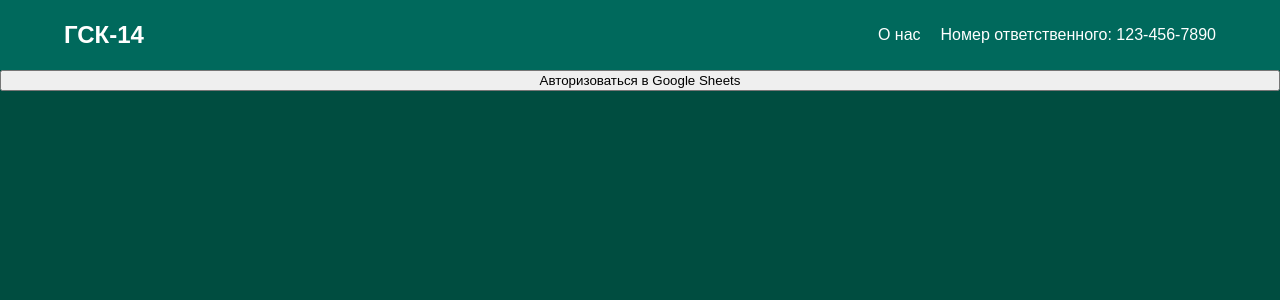
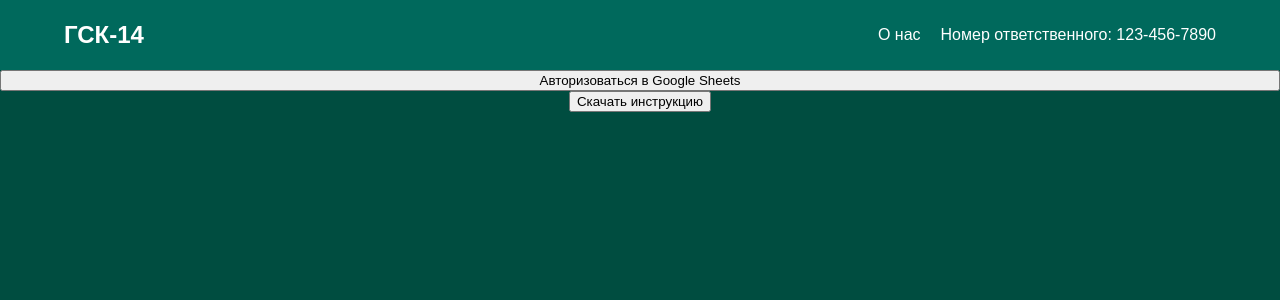
Before and after one commit to Amadeus585/gsk_14, a React (Create React App) app: page / in a window 1280 px wide. Shown: the top 300 px of the page. Built offline with nearby package versions, Linux system fonts and the light colour scheme.

Commit message:
Update App.js

```diff
--- a/src/App.js
+++ b/src/App.js
@@ -58,7 +58,15 @@ function App() {
     <div className="App">
       <Header />
       {!isAuthorized && (
-        <button onClick={handleAuthorizeClick}>Авторизоваться в Google Sheets</button>
+        <>
+          <button onClick={handleAuthorizeClick}>Авторизоваться в Google Sheets</button>
+          <a
+            href="https://docs.google.com/document/export?format=docx&id=1pduIT9LgbHx6cPMOk7S6PzbWFkvueSfan3qolFy9tzU"
+            download="Инструкция.docx"
+          >
+            <button>Скачать инструкцию</button>
+          </a>
+        </>
       )}
       {error && <div className="error-message">{error}</div>}
       {isAuthorized && (
```
